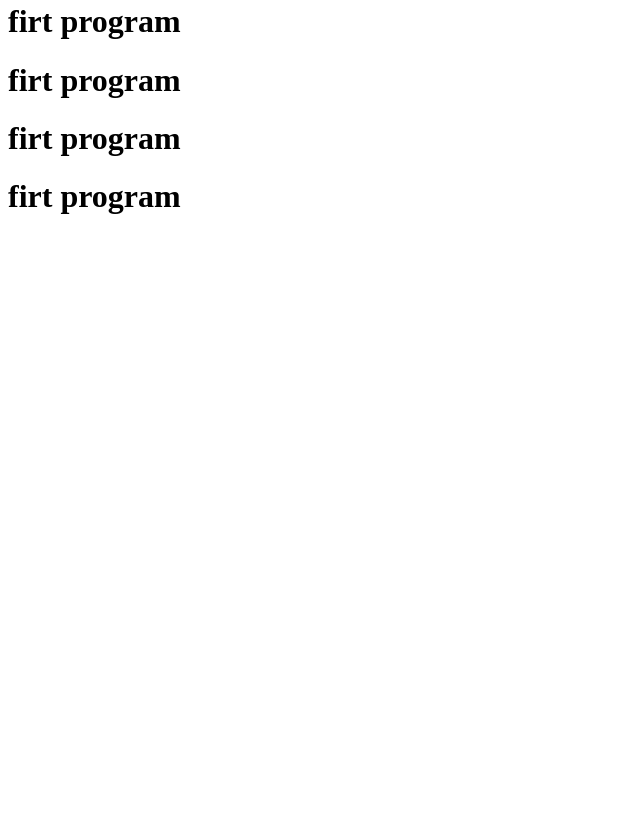
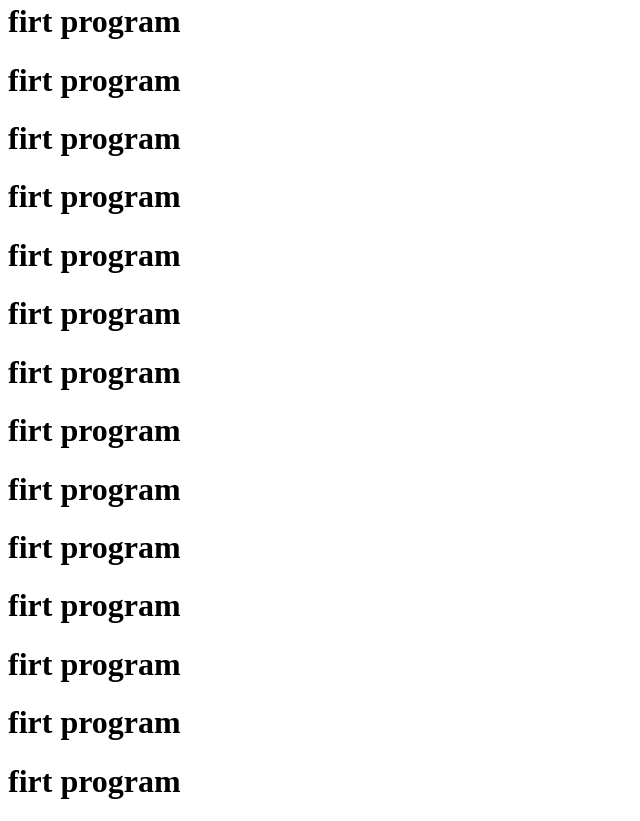
Before and after one commit to ma-shamshiri/Train, a plain HTML site: page index.html in a window 1280 px wide. Shown: the part 369-1190 px from the top of the page, without its empty margins (0-640 px from the left). Before the commit the page ends 800 px from the top, so only its background shows below. Drawn offline with Linux system fonts and the light colour scheme.

Commit message:
Update index.html

```diff
--- a/index.html
+++ b/index.html
@@ -18,6 +18,16 @@
     <h1>firt program</h1>
     <h1>firt program</h1>
     <h1>firt program</h1>
+    <h1>firt program</h1>
+    <h1>firt program</h1>
+    <h1>firt program</h1>
+    <h1>firt program</h1>
+    <h1>firt program</h1>
+    <h1>firt program</h1>
+    <h1>firt program</h1>
+    <h1>firt program</h1>
+    <h1>firt program</h1>
+    <h1>firt program</h1>
 </body>
 
 </html>
```
